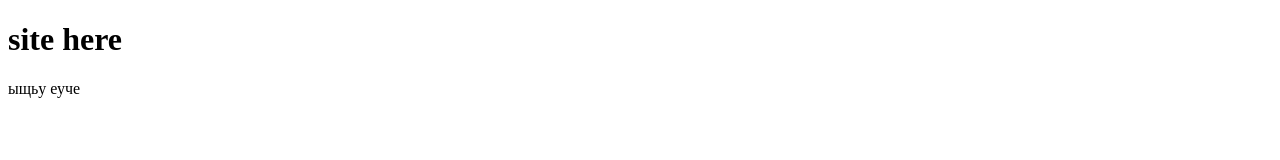
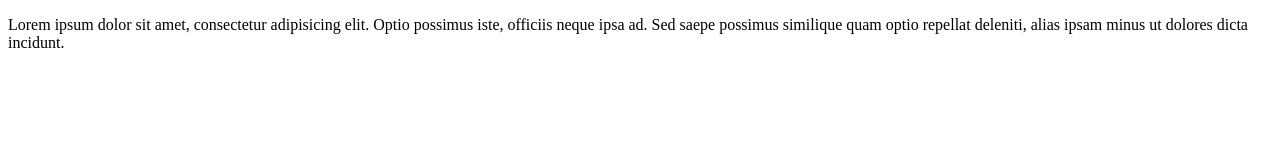
Before and after one commit to DamirAid/site, a plain HTML site: page index.html in a window 1280 px wide. Drawn offline with Linux system fonts and the light colour scheme.

Commit message:
third commit

```diff
--- a/index.html
+++ b/index.html
@@ -6,7 +6,6 @@
 	<link rel="stylesheet" href="css/style.css">
 </head>
 <body>
-	<h1>site here</h1>
-	<p>ыщьу еуче</p>
+<p>Lorem ipsum dolor sit amet, consectetur adipisicing elit. Optio possimus iste, officiis neque ipsa ad. Sed saepe possimus similique quam optio repellat deleniti, alias ipsam minus ut dolores dicta incidunt.</p>
 </body>
 </html>
```
